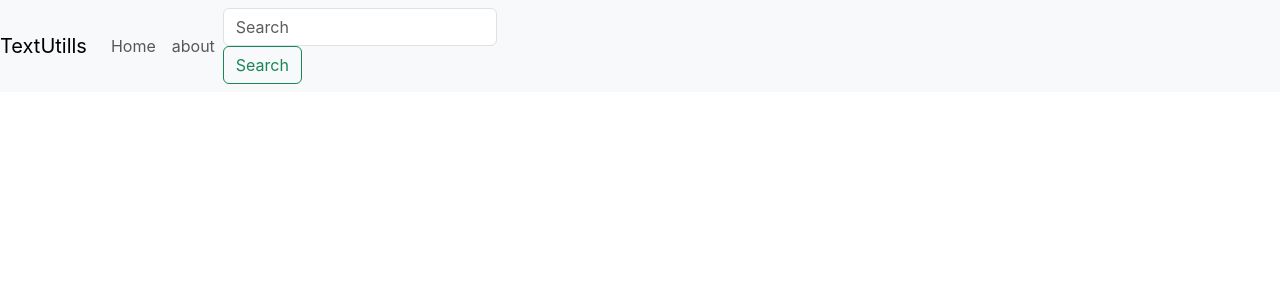
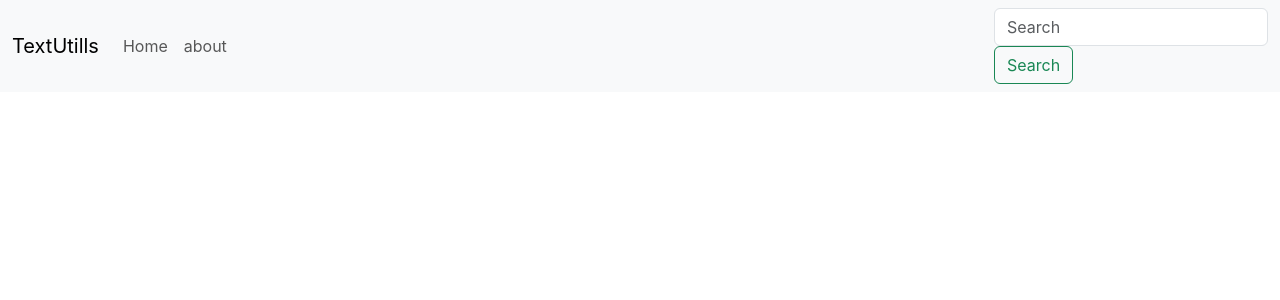
Before and after one commit to ssacharya2002/text-utils, a React (Create React App) app: page / in a window 1280 px wide. Shown: the top 300 px of the page. Built offline with nearby package versions, Linux system fonts and the light colour scheme.

Commit message:
video 5 completed

```diff
--- a/src/App.js
+++ b/src/App.js
@@ -7,13 +7,14 @@
   return (
     <>
 <nav class="navbar navbar-expand-lg navbar-light bg-light">
+<div className="container-fluid" >
   <a class="navbar-brand" href="/">TextUtills</a>
   <button class="navbar-toggler" type="button" data-toggle="collapse" data-target="#navbarSupportedContent" aria-controls="navbarSupportedContent" aria-expanded="false" aria-label="Toggle navigation">
     <span class="navbar-toggler-icon"></span>
   </button>
 
   <div class="collapse navbar-collapse" id="navbarSupportedContent">
-    <ul class="navbar-nav mr-auto">
+    <ul class="navbar-nav me-auto mb-2 mb-lg-0">
       <li class="nav-item active">
         <a class="nav-link" href="/">Home <span class="sr-only"></span></a>
       </li>
@@ -24,9 +25,10 @@
 
     </ul>
     <form class="form-inline my-2 my-lg-0">
-      <input class="form-control mr-sm-2" type="search" placeholder="Search" aria-label="Search"/>
+      <input class="form-control  mr-sm-2" type="search" placeholder="Search" aria-label="Search"/>
       <button class="btn btn-outline-success my-2 my-sm-0" type="submit">Search</button>
     </form>
+  </div>
   </div>
 </nav>
     </>
```
